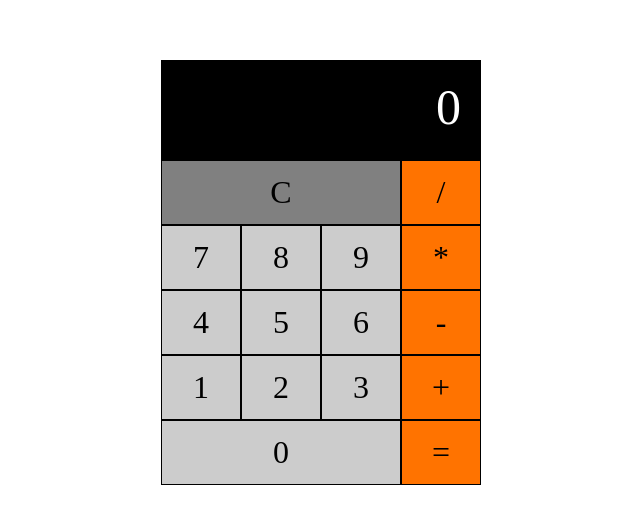
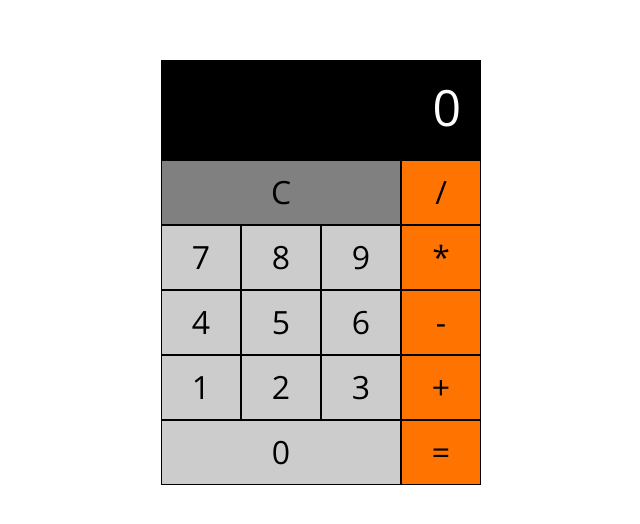
Before and after one commit to mihailocv/odin-calculator, a plain HTML site: page index.html in a window 1280 px wide. Shown: the part 128-652 px from the top of the page, without its empty margins (319-959 px from the left). Drawn offline with nearby package versions, Linux system fonts and the light colour scheme.

Commit message:
Small changes

```diff
--- a/style.css
+++ b/style.css
@@ -1,3 +1,5 @@
+@import url('https://fonts.googleapis.com/css2?family=Open+Sans:ital,wght@0,300..800;1,300..800&display=swap');
+
 :root {
   --operator-bg-color: hsl(27, 100%, 50%);
   --operator-bg-color-hover: hsl(27, 100%, 60%);
@@ -17,6 +19,7 @@
   margin: 0;
 }
 body {
+  font-family: "Open Sans", sans-serif;
   line-height: 1.5;
   -webkit-font-smoothing: antialiased;
 }
@@ -50,6 +53,7 @@
   height: 65px;
   font-size: 32px;
   width: 100%;
+  color: black;
 }
 main {
   display: flex;
@@ -58,7 +62,7 @@
   align-items: center;
 }
 #calculator {
-  width: min(100% - 20px, 320px);
+  width: min(100% - 12px, 320px);
   margin-inline: auto;
   background-color: black;
 }
@@ -75,6 +79,7 @@
   display: grid;
   grid-template-columns: 3fr 1fr;
   grid-template-rows: repeat(5, 1fr);
+  overflow: hidden;
 }
 #specials {
   grid-column: 1/2;
```
